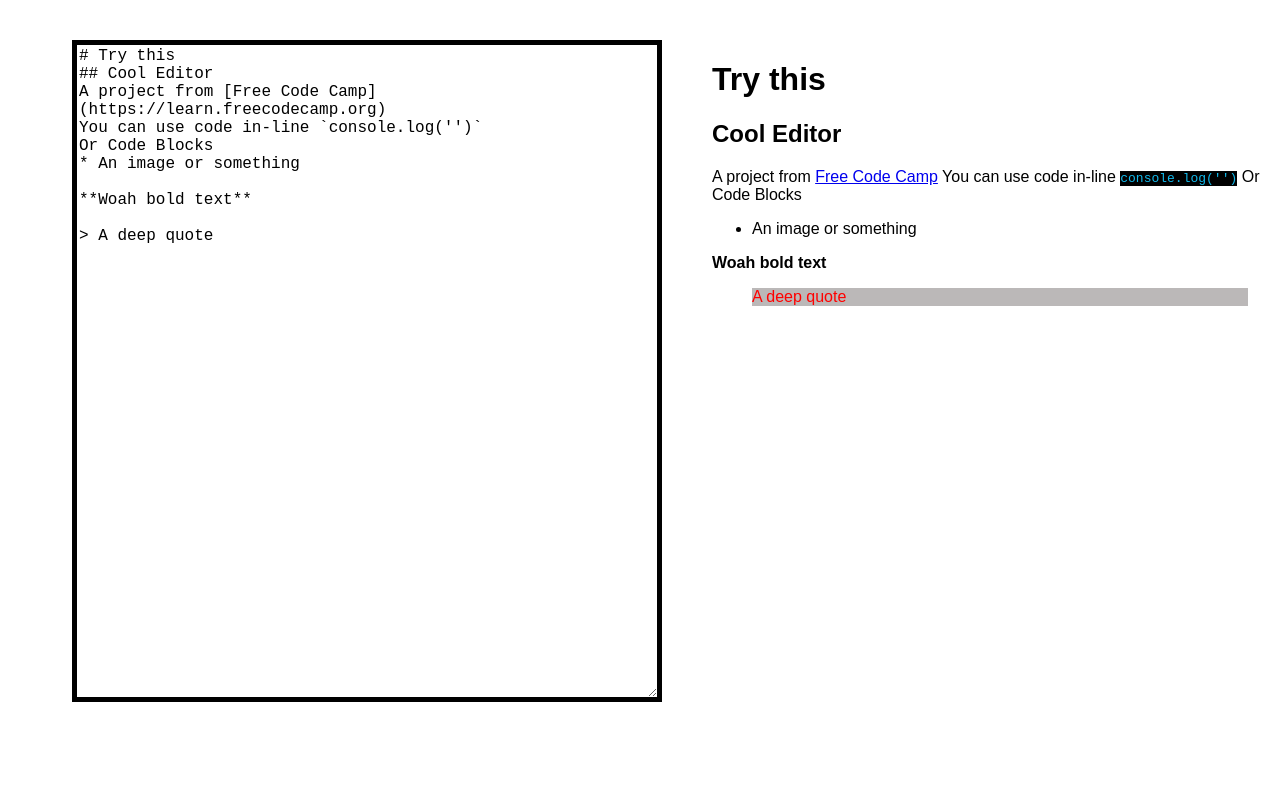
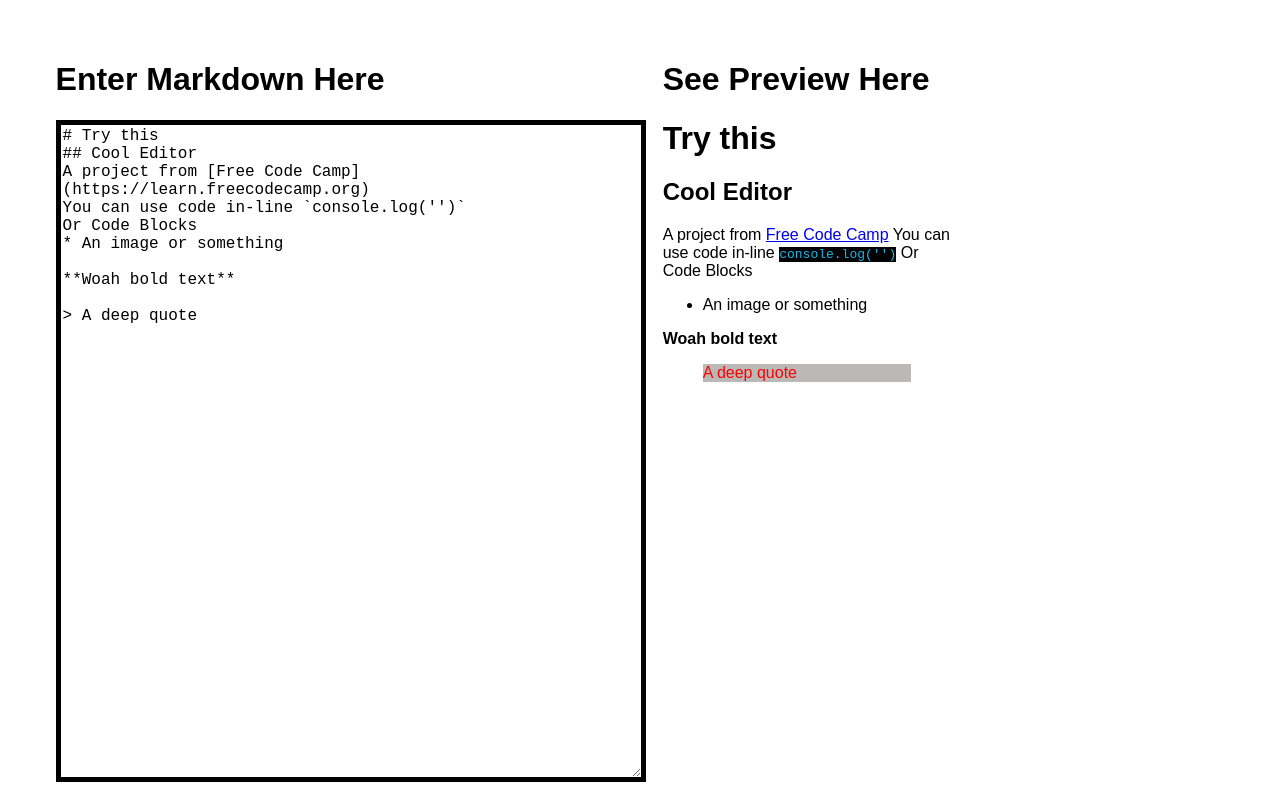
Before and after one commit to petercr/markdown-preview, a React (Create React App) app: page / in a window 1280 px wide. Shown: the top 800 px of the page. Built offline with nearby package versions, Linux system fonts and the light colour scheme.

Commit message:
added H1s on top. Moved .preview

```diff
--- a/src/App.js
+++ b/src/App.js
@@ -47,6 +47,7 @@ class App extends Component {
     return (
       <div className="App">
         <div className="editor">
+          <h1 className="top">Enter Markdown Here</h1>
           <textarea
             name=""
             id="editor"
@@ -55,10 +56,14 @@ class App extends Component {
             {this.state.editorText}
           </textarea>
         </div>
-        <div
-          className="preview"
-          dangerouslySetInnerHTML={{ __html: this.state.previewText }}
-        />
+        <div id="preview">
+        <h1 className="top" >See Preview Here</h1>
+        <div className="preview"
+          dangerouslySetInnerHTML={{ __html: this.state.previewText }} />
+
+        </div>
+
+
       </div>
     );
   }
```
